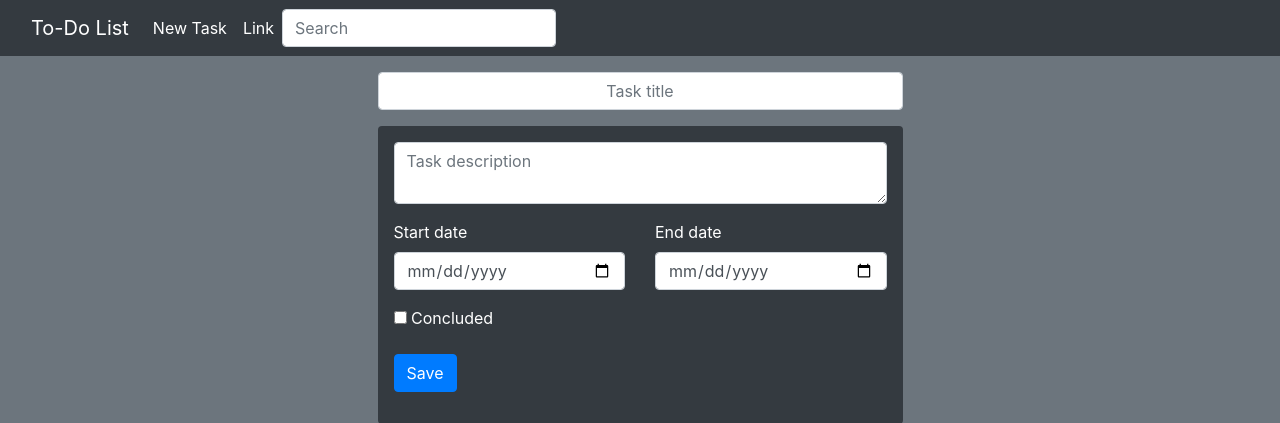
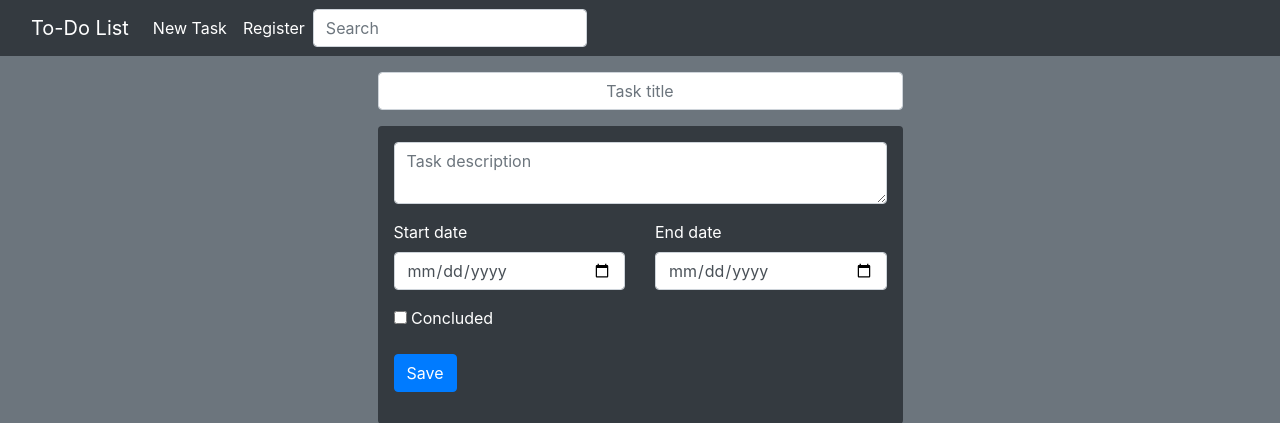
Before and after one commit to kayanerocha/todo-list, a Flask app: page /create in a window 1280 px wide. Shown: the top 423 px of the page. Run offline with Flask 3, Linux system fonts and the light colour scheme; some libraries are stand-ins or nearby versions.

Commit message:
feat: link para registrar usuário

```diff
--- a/templates/base.html
+++ b/templates/base.html
@@ -24,7 +24,7 @@
                 <a class="nav-link active text-white" aria-current="page" href="{{ url_for('task.create') }}">New Task</a>
               </li>
               <li class="nav-item">
-                <a class="nav-link text-white" href="#">Link</a>
+                <a class="nav-link text-white" href="{{ url_for('user.register') }}">Register</a>
               </li>
             </ul>
             <form class="d-flex" role="search">
```
